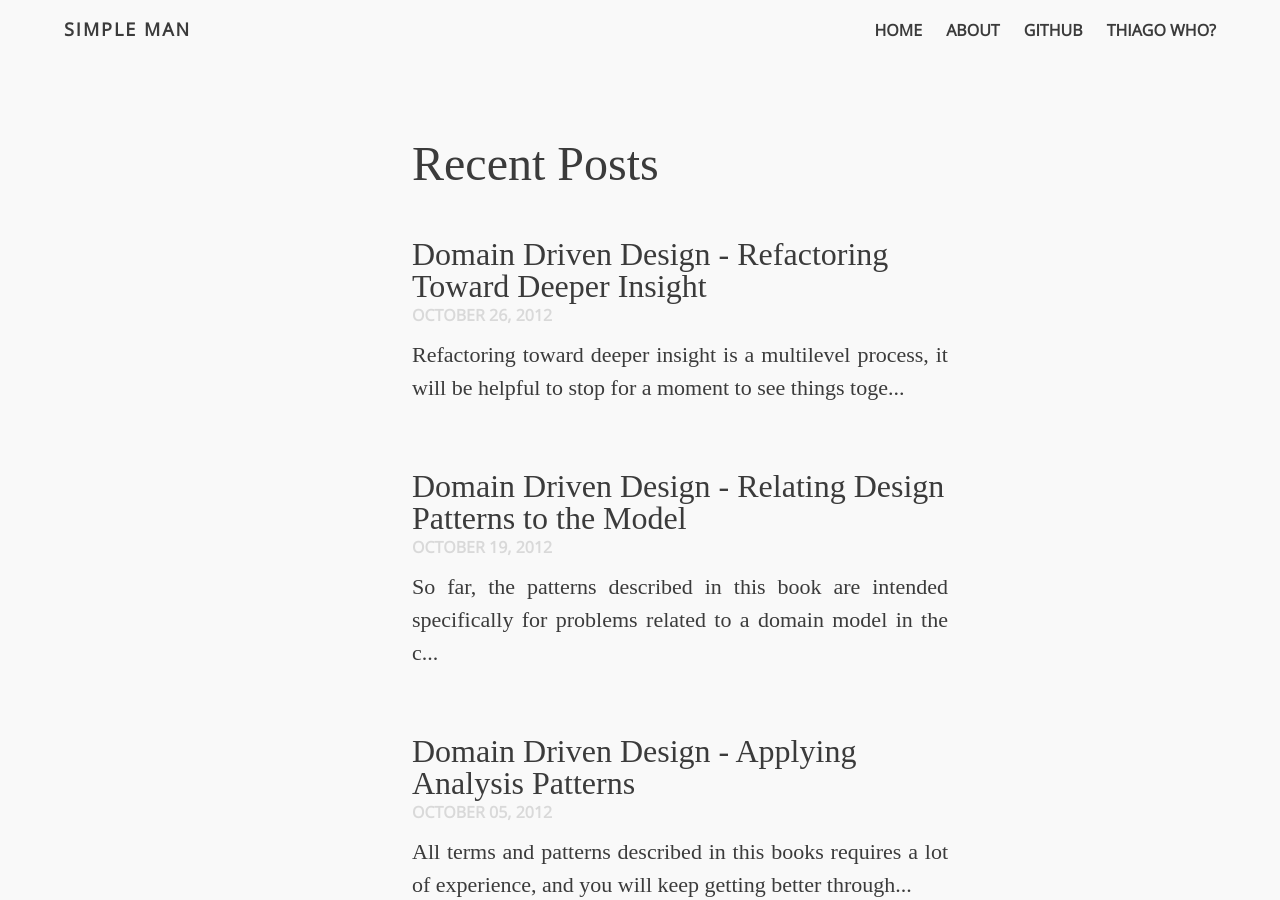
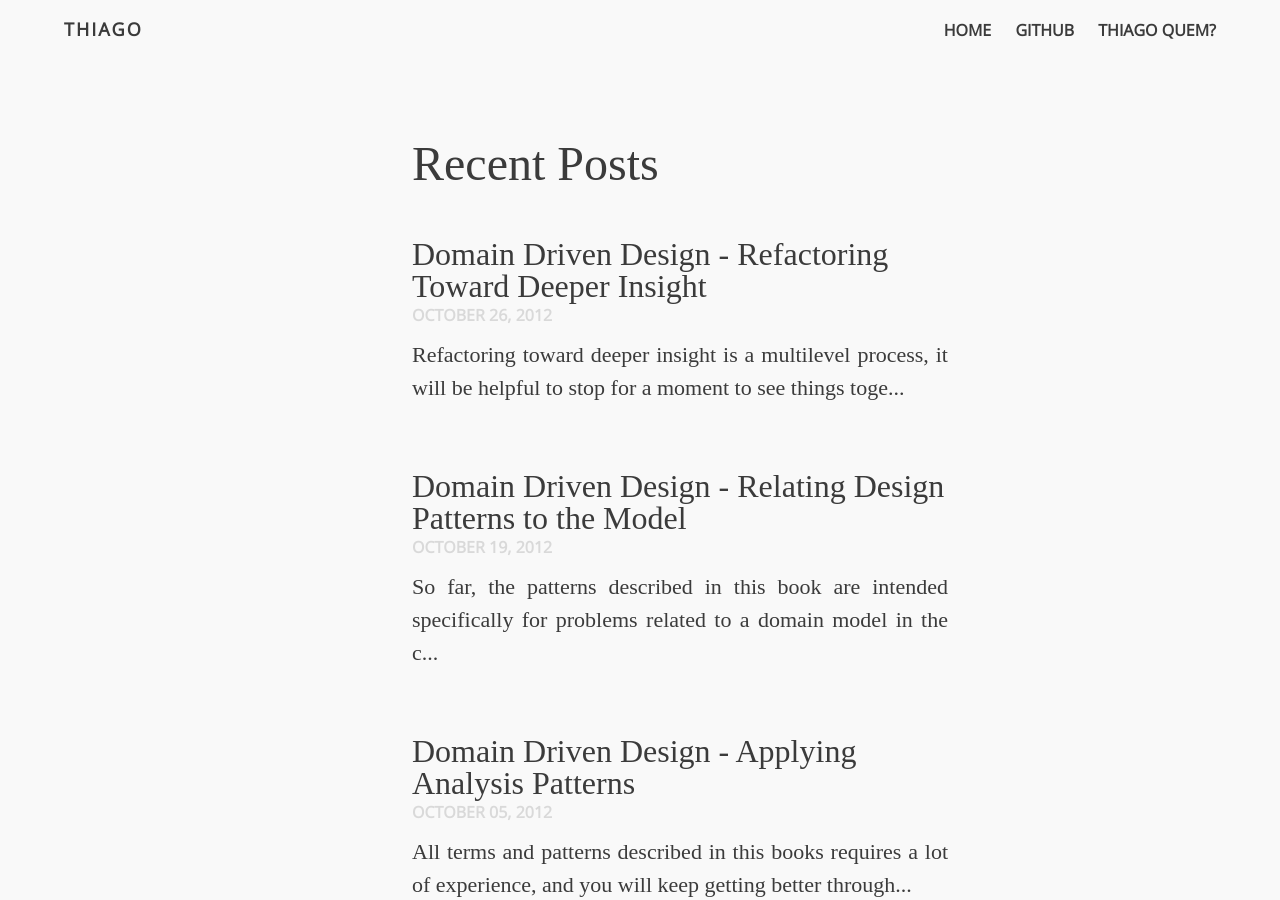
Before and after one commit to thiagopnts/blog, a Jekyll site: the page built from index.md, in a window 1280 px wide and 900 px high. Built offline with Jekyll 4.4.1, drawn with Linux system fonts in a browser that asks for light colours; some web fonts are replaced.

Commit message:
some custom changes

```diff
--- a/_config.yml
+++ b/_config.yml
@@ -1,31 +1,29 @@
-title:            Simple Man
-tagline:          A simple kind of theme.
-description:      Describe your website.
+title:            Thiago
+tagline:          random thoughts.
+description:      random thoughts.
 #Comment out url when working locally to resolve base urls correctly
 url: http://thiagopnts.me/blog
+paginate: 5
+paginate_path: "page/:num"
 
 # Owner/author information
 owner:
   name:           Thiago Pontes
   avatar:         avatar.png
-  bio:            "Code & Beer"
+  bio:            "It's all about code, coffee and beer."
   email:          thiagopnts@gmail.com
   twitter:        thiagopnts
   github:         thiagopnts
   instagram:      thiagopnts
   disqus:         thiagopnts
-  # Plug in your disqus shortname!
-
 
 # Links to include in top navigation
 # For external links add external: true
 links:
-  - title: About
-    url: /about
   - title: Github
-    url: https://github.com/thiagopnts/simple-man
+    url: https://github.com/thiagopnts
     external: true
-  - title: Thiago Who?
+  - title: Thiago quem?
     url: http://thiagopnts.me
     external: true
 
```
